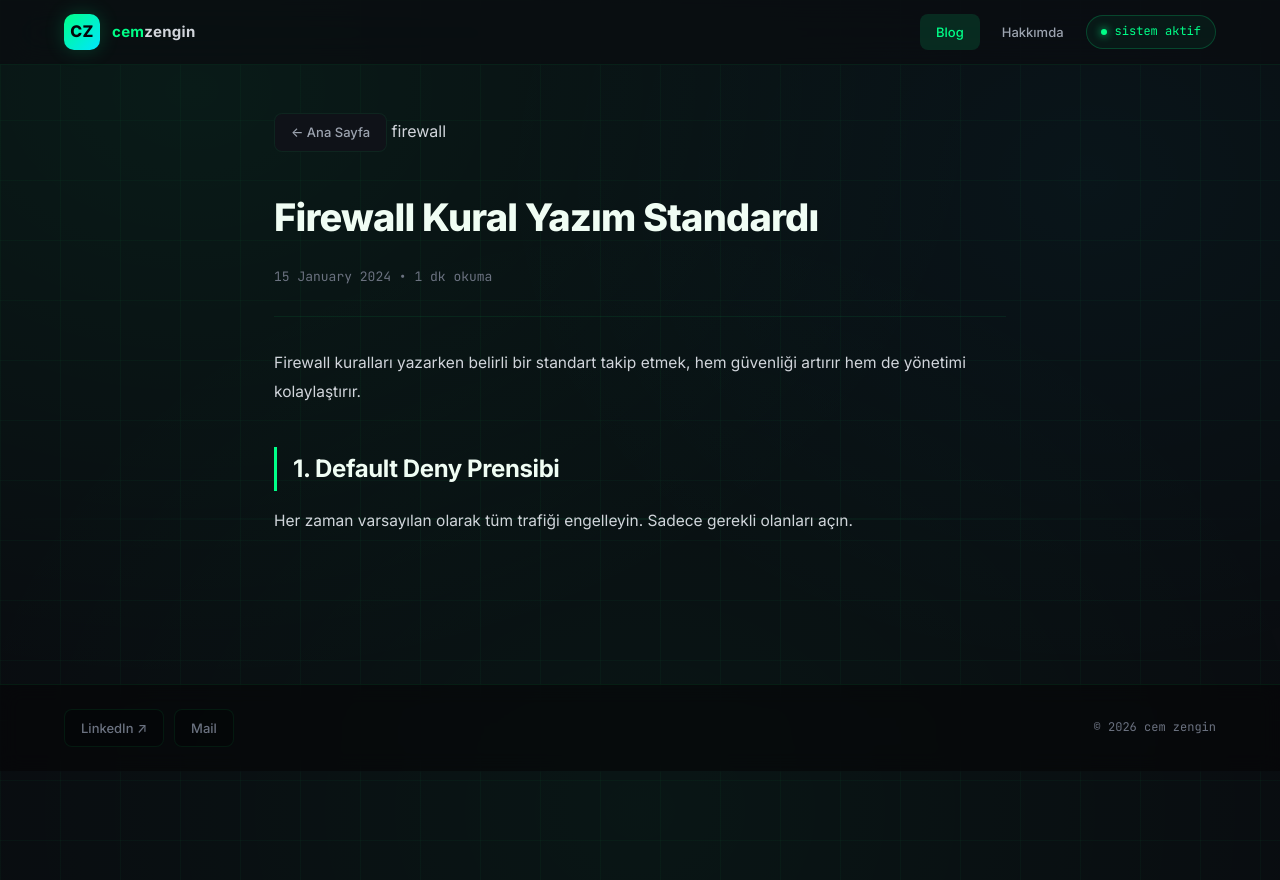
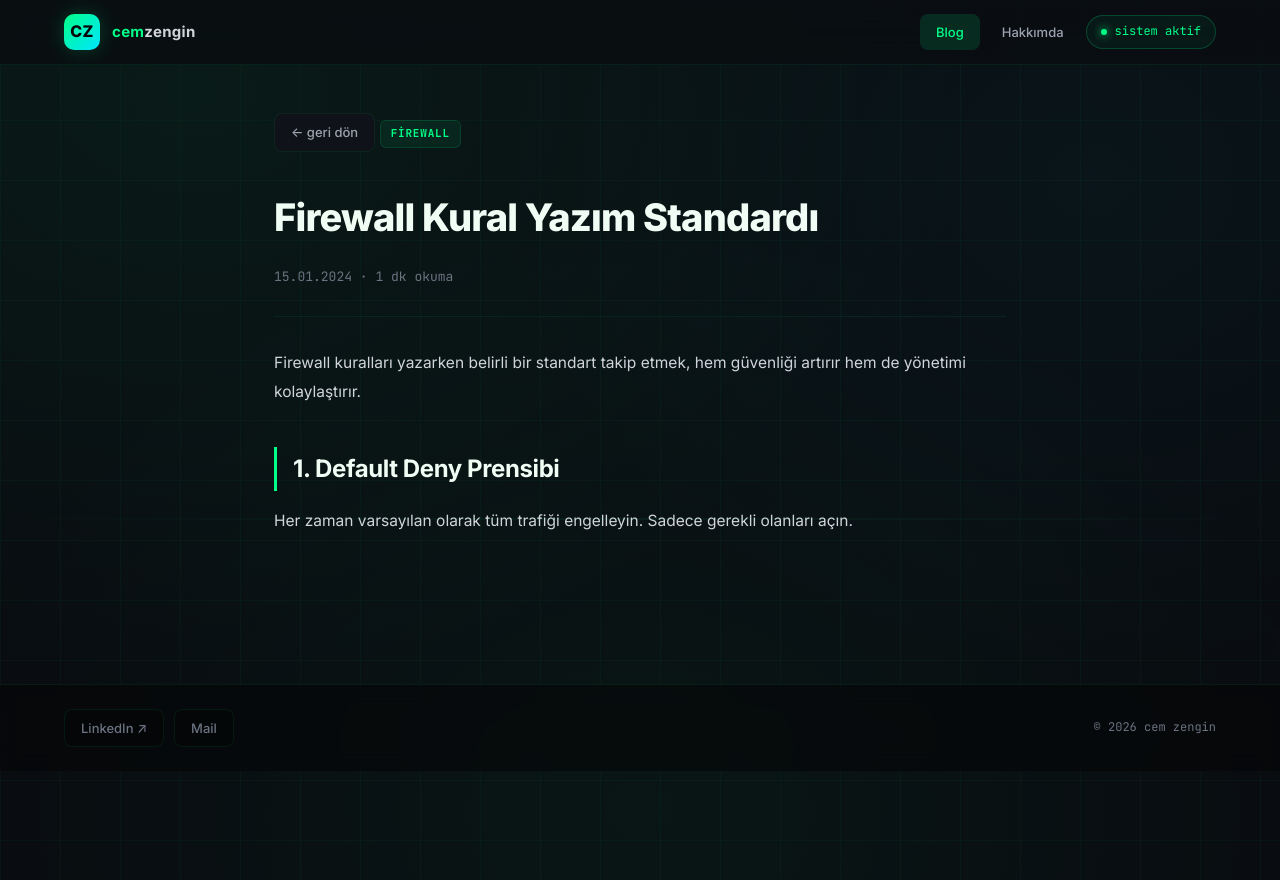
Before and after one commit to beratcemzengin/cemzengin.com, a Jekyll site: the page built from _posts/2024-01-15-firewall-kural-yazim-standardi.md, in a window 1280 px wide. Shown: the top 880 px of the page. Built offline with Jekyll 4.4.1, drawn with Linux system fonts in a browser that asks for light colours.

Commit message:
Update post.html

```diff
--- a/_layouts/post.html
+++ b/_layouts/post.html
@@ -3,10 +3,10 @@ layout: default
 ---
 
 <div class="post-page">
-  <a href="/" class="back">← Ana Sayfa</a>
-  <span class="tag">{{ page.categories | first }}</span>
+  <a href="/" class="back">← geri dön</a>
+  <span class="post-tag" style="margin-bottom:12px">{{ page.categories | first }}</span>
   <h1>{{ page.title }}</h1>
-  <div class="pmeta">{{ page.date | date: "%d %B %Y" }} • {{ page.content | number_of_words | divided_by: 200 | plus: 1 }} dk okuma</div>
+  <div class="pmeta">{{ page.date | date: "%d.%m.%Y" }} · {{ page.content | number_of_words | divided_by: 200 | plus: 1 }} dk okuma</div>
   <div class="content">
     {{ content }}
   </div>
```
